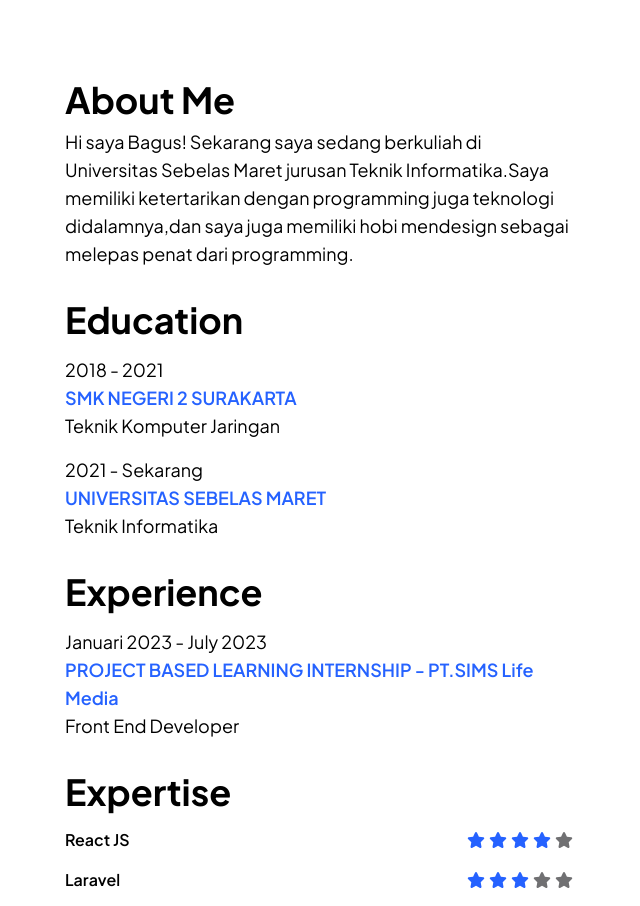
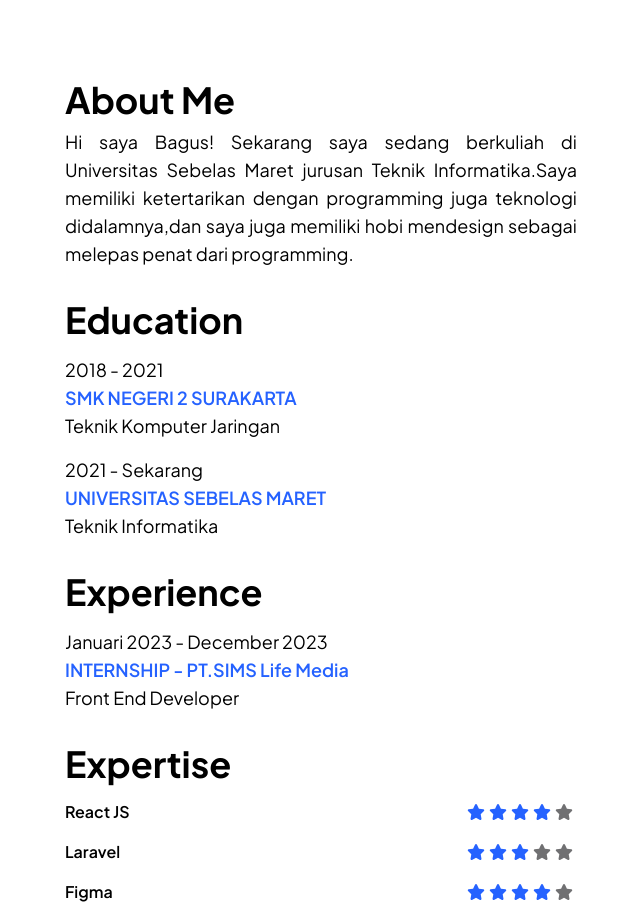
Before and after one commit to baguzbw/PortofolioWeb, a React (Vite) app: page /about in a window 1280 px wide. Shown: the part 400-1306 px from the top of the page, without its empty margins (319-959 px from the left). Built offline with nearby package versions, Linux system fonts and the light colour scheme.

Commit message:
Change About

```diff
--- a/src/components/about.jsx
+++ b/src/components/about.jsx
@@ -17,7 +17,7 @@ const About = () => {
         </div>
         <section className="mb-8 mt-20 lg:mt-24">
           <h2 className="text-2xl md:text-3xl lg:text-4xl font-bold font-plus-jakarta mb-2">About Me</h2>
-          <p className="font-plus-jakarta text-lg">
+          <p className="font-plus-jakarta text-lg text-justify">
             Hi saya Bagus! Sekarang saya sedang berkuliah di Universitas Sebelas Maret jurusan Teknik Informatika.Saya memiliki ketertarikan dengan programming juga teknologi didalamnya,dan saya juga memiliki hobi mendesign sebagai melepas
             penat dari programming.
           </p>
@@ -42,9 +42,9 @@ const About = () => {
         <section className="mb-8">
           <h2 className="text-2xl md:text-3xl lg:text-4xl font-bold font-plus-jakarta mb-2">Experience</h2>
           <p className="font-plus-jakarta text-lg mt-4">
-            <span>Januari 2023 - July 2023</span>
+            <span>Januari 2023 - December 2023</span>
             <br />
-            <span className="font-semibold text-[#2562ff]">PROJECT BASED LEARNING INTERNSHIP - PT.SIMS Life Media </span>
+            <span className="font-semibold text-[#2562ff]">INTERNSHIP - PT.SIMS Life Media </span>
             <br />
             <span>Front End Developer</span>
           </p>
```
